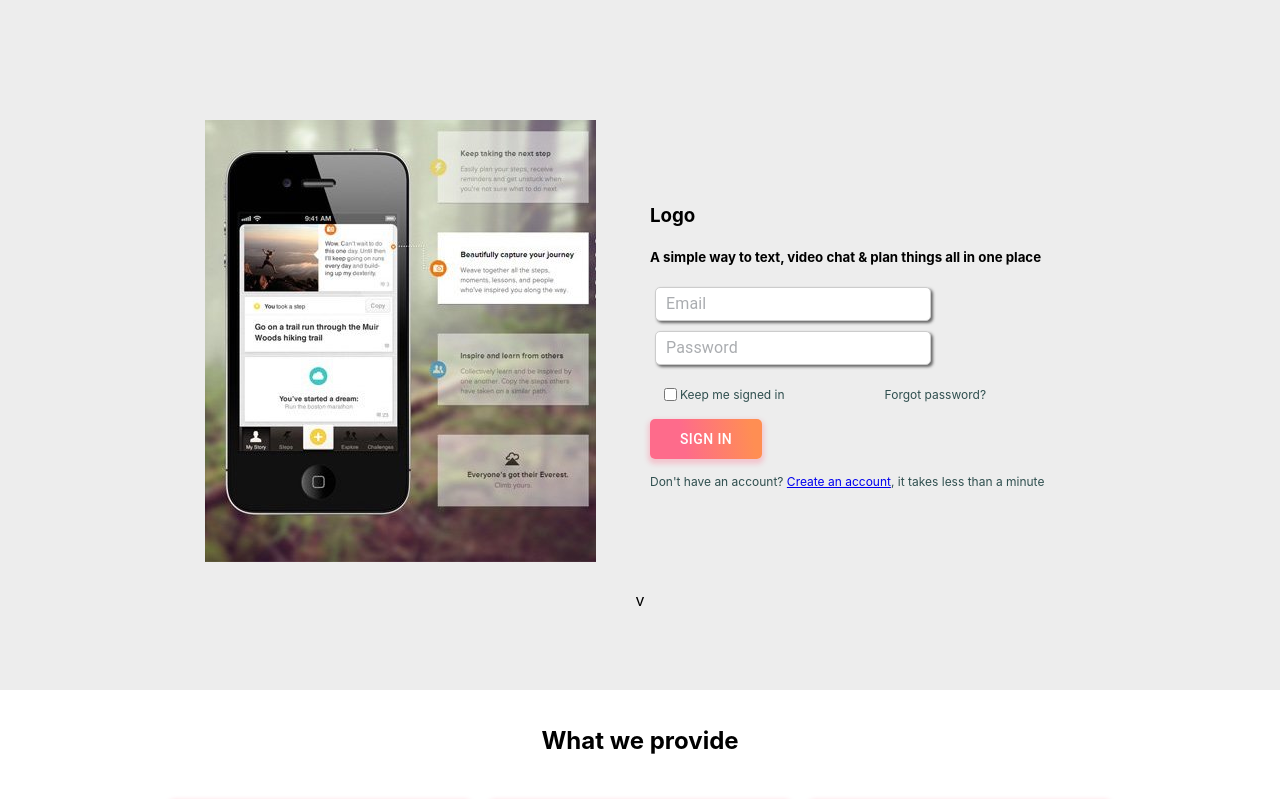
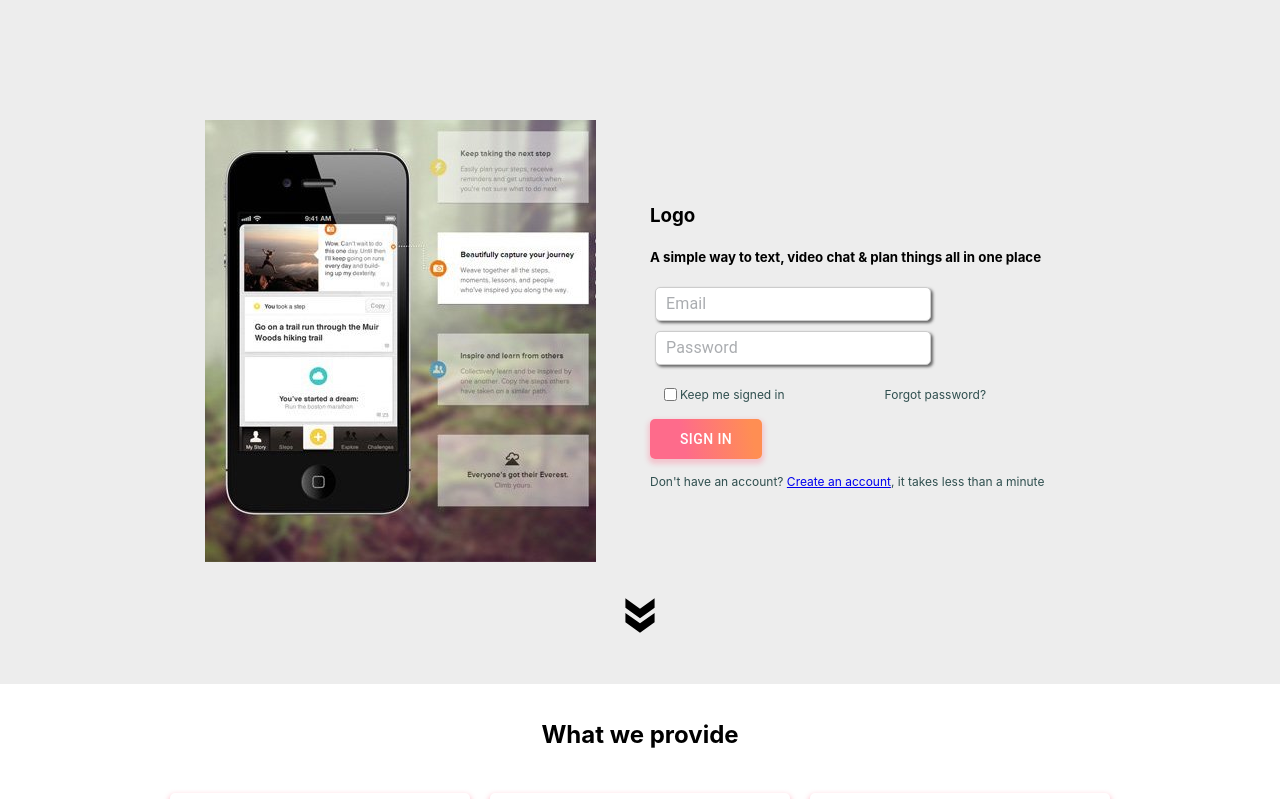
Before and after one commit to bill-l1/hack-the-6ix, a React (Create React App) app: page / in a window 1280 px wide. Shown: the top 799 px of the page. Built offline with nearby package versions, Linux system fonts and the light colour scheme; no server answers.

Commit message:
Added icon to landingPage

```diff
--- a/src/pages/Landing.js
+++ b/src/pages/Landing.js
@@ -2,6 +2,7 @@ import React from 'react'
 import MockDesign from '../assets/mock-app-design.jpg'
 import { makeStyles, styled } from '@material-ui/core/styles'
 import { Button, Input, Card, CardContent } from '@material-ui/core'
+import { DoubleArrow } from '@material-ui/icons';
 import { animateScroll as scroll } from 'react-scroll'
 import * as ROUTES from '../constants/routes'
 import { Link, useHistory } from 'react-router-dom'
@@ -9,7 +10,7 @@ import { Link, useHistory } from 'react-router-dom'
 const useStyles = makeStyles({
     signUpDiv: {
         backgroundColor: '#ededed',
-        padding: '15vh 20vh 10vh 20vh',
+        padding: '15vh 20vh 5vh 20vh',
         display: 'grid',
         gridTemplateColumns: '1fr 1fr',
         alignItems: 'center',
@@ -43,6 +44,10 @@ const useStyles = makeStyles({
         '& p:last-child': {
             paddingLeft: '100px'
         }
+    },
+    scroll: {
+        transform: 'rotate(90deg)',
+        fontSize: '50px'
     },
     infoDiv: {
         padding: '3vh 20vh 7vh 20vh',
@@ -115,7 +120,7 @@ const Landing = () => {
                     <MyButton onClick={() => history.push(ROUTES.MAIN)}>Sign In</MyButton>
                     <p>Don't have an account? <Link to={ROUTES.CREATEACCOUNT}>Create an account</Link>, it takes less than a minute</p>
                 </div>
-                <div onClick={() => scroll.scrollToBottom()}>v</div>
+                <div onClick={() => scroll.scrollToBottom()}><DoubleArrow className={classes.scroll} /></div>
             </div>
             <div>
                 <h2 style={{'textAlign':'center', 'padding':'2vh 0 0 0'}}>
```
